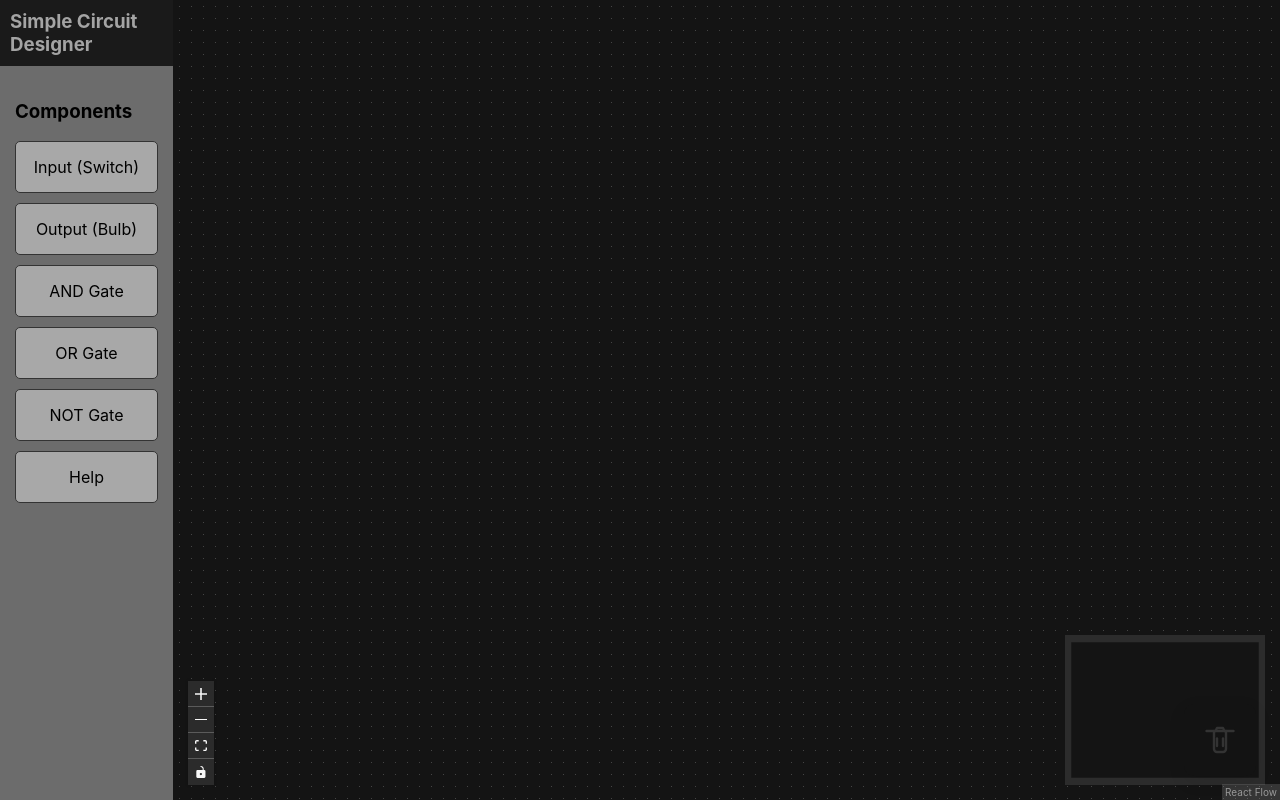
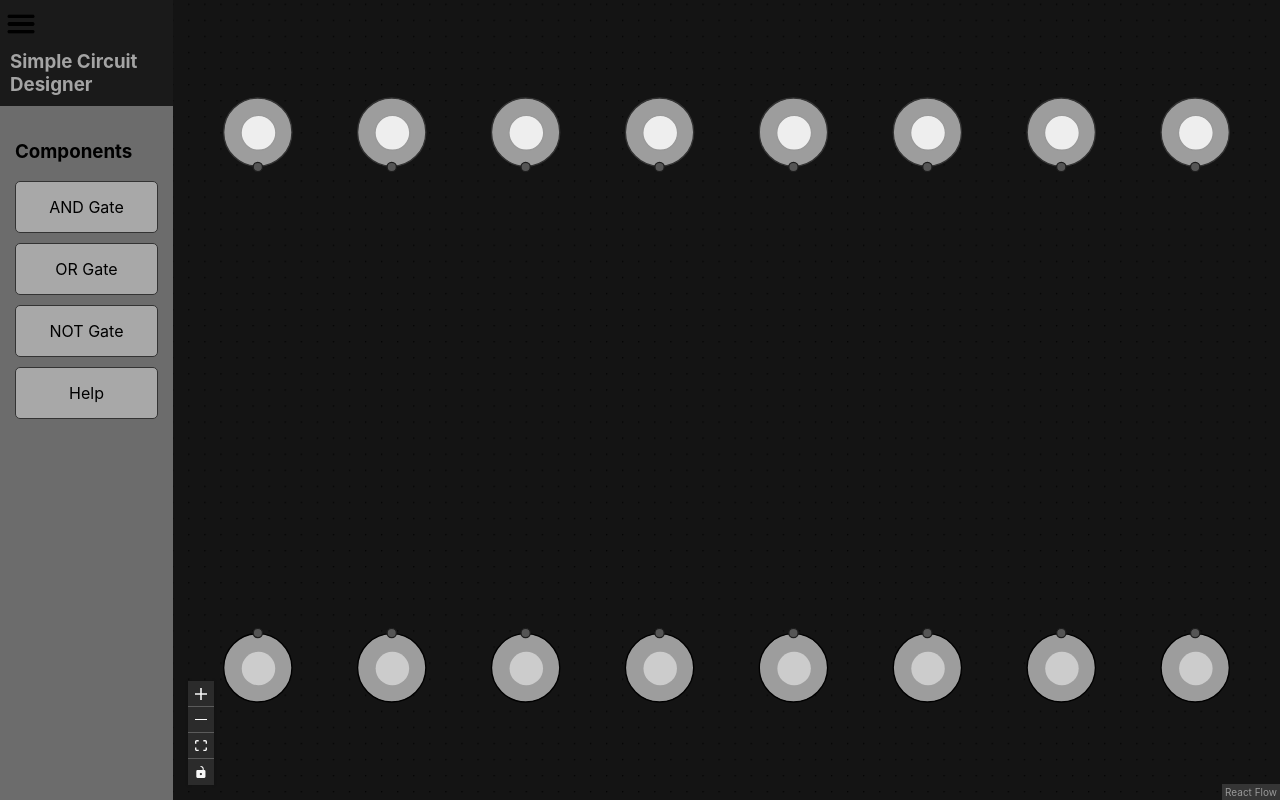
Before and after one commit to J0sh-ini/E-Circuits, a React (Vite) app: page / in a window 1280 px wide. Built offline with nearby package versions, Linux system fonts and the light colour scheme.

Commit message:
added fixed I/O and made sidebar toggle

```diff
--- a/src/CircuitBuilder.jsx
+++ b/src/CircuitBuilder.jsx
@@ -10,7 +10,7 @@ import {
   useReactFlow, // Import Hook
 } from "@xyflow/react";
 import "@xyflow/react/dist/style.css";
-
+import sideBarIcon from "./images/sideMenuIcon.png"
 import Sidebar from "./components/Sidebar";
 import AndGateNode from "./components/gates/andGate";
 import OrGateNode from "./components/gates/orGate";
@@ -22,17 +22,35 @@ import NotGateNode from "./components/gates/notGate";
 let id = 0;
 const getId = () => `dndnode_${id++}`;
 
-const initialNodes = [];
-
+const initialNodes =[];
+for(let i=1;i<9;i++)
+{
+  initialNodes.push({
+        id: "ip"+String(i),
+        type:'inputNode',
+        position:{x:100+(100*i),y:500},
+        data: {  value:0 },
+        deletable:false,
+        draggable:false,
+      });
+      initialNodes.push({
+        id: "op"+String(i),
+        type:'outputNode',
+        position:{x:100+(100*i),y:100},
+        data: {  value:0 },
+        deletable:false,
+        draggable:false,
+      });
+}
 export default function CircuitBuilder() {
   const reactFlowWrapper = useRef(null);
-  const dustbinRef = useRef(null);
+ // const dustbinRef = useRef(null);
   const [nodes, setNodes, onNodesChange] = useNodesState(initialNodes);
   const [edges, setEdges, onEdgesChange] = useEdgesState([]);
-  const [isDraggingNode, setIsDraggingNode] = useState(false);
-  const [overDustbin, setOverDustbin] = useState(false);
-  const [draggingNodeId, setDraggingNodeId] = useState(null);
-
+ // const [isDraggingNode, setIsDraggingNode] = useState(false);
+  //const [overDustbin, setOverDustbin] = useState(false);
+ // const [draggingNodeId, setDraggingNodeId] = useState(null);
+  const [sideBar,setSideBar]=useState(true);
   // 3. This hook gives us access to the React Flow instance
   const { screenToFlowPosition } = useReactFlow();
 
@@ -56,43 +74,43 @@ export default function CircuitBuilder() {
   );
 
   // Remove an edge when it's double-clicked
-  const onEdgeDoubleClick = useCallback(
-    (event, edge) => {
-      event.preventDefault();
-      setEdges((eds) => eds.filter((e) => e.id !== edge.id));
-    },
-    [setEdges]
-  );
+  // const onEdgeDoubleClick = useCallback(
+  //   (event, edge) => {
+  //     event.preventDefault();
+  //     setEdges((eds) => eds.filter((e) => e.id !== edge.id));
+  //   },
+  //   [setEdges]
+  // );
 
   // Node drag handlers for dustbin deletion
-  const onNodeDragStart = useCallback((event, node) => {
-    setIsDraggingNode(true);
-    setDraggingNodeId(node.id);
-    setOverDustbin(false);
-  }, []);
+  // const onNodeDragStart = useCallback((event, node) => {
+  //   setIsDraggingNode(true);
+  //   setDraggingNodeId(node.id);
+  //   setOverDustbin(false);
+  // }, []);
 
-  const onNodeDrag = useCallback((event, node) => {
-    if (!dustbinRef.current) return;
-    const rect = dustbinRef.current.getBoundingClientRect();
-    const x = event.clientX;
-    const y = event.clientY;
-    const over = x >= rect.left && x <= rect.right && y >= rect.top && y <= rect.bottom;
-    setOverDustbin(over);
-  }, []);
+  // const onNodeDrag = useCallback((event, node) => {
+  //   if (!dustbinRef.current) return;
+  //   const rect = dustbinRef.current.getBoundingClientRect();
+  //   const x = event.clientX;
+  //   const y = event.clientY;
+  //   const over = x >= rect.left && x <= rect.right && y >= rect.top && y <= rect.bottom;
+  //   setOverDustbin(over);
+  // }, []);
 
-  const onNodeDragStop = useCallback(
-    (event, node) => {
-      setIsDraggingNode(false);
-      if (overDustbin) {
-        // remove node and connected edges
-        setNodes((nds) => nds.filter((n) => n.id !== node.id));
-        setEdges((eds) => eds.filter((e) => e.source !== node.id && e.target !== node.id));
-      }
-      setOverDustbin(false);
-      setDraggingNodeId(null);
-    },
-    [overDustbin, setNodes, setEdges]
-  );
+  // const onNodeDragStop = useCallback(
+  //   (event, node) => {
+  //     setIsDraggingNode(false);
+  //     if (overDustbin) {
+  //       // remove node and connected edges
+  //       setNodes((nds) => nds.filter((n) => n.id !== node.id));
+  //       setEdges((eds) => eds.filter((e) => e.source !== node.id && e.target !== node.id));
+  //     }
+  //     setOverDustbin(false);
+  //     setDraggingNodeId(null);
+  //   },
+  //   [overDustbin, setNodes, setEdges]
+  // );
 
   // 4. Handle Drag Over (Allow dropping)
   const onDragOver = useCallback((event) => {
@@ -123,7 +141,7 @@ export default function CircuitBuilder() {
         id: getId(),
         type,
         position,
-        data: { label: `${type} node`, Vcc: 0 ,inputA: 0, inputB: 0 ,outputAB: 0,inputC:0,inputD:0,outputCD:0,inputE:0,inputF:0,outputEF:0,inputG:0,inputH:0,outputGH:0,GND:0 }, // Init defaults
+        data: { label: `${type} node`, pin1:0,pin2:0,pin3:0,pin4:0,pin5:0,pin6:0,pin7:0,pin8:0,pin9:0,pin10:0,pin11:0,pin12:0,pin13:0,pin14:0}, // Init defaults
       };
 
       setNodes((nds) => nds.concat(newNode));
@@ -237,10 +255,23 @@ export default function CircuitBuilder() {
   }, [edges, nodes.length, JSON.stringify(nodes.map((n) => n.data.value))]);
   // Dependency Note: We trigger this when edges change, node count changes,
   // or when an INPUT node's value changes.
-
+  function toggleSidebar()
+  {
+    setSideBar(!sideBar);
+  }
   return (
     <div style={{ display: "flex", width: "100vw", height: "100vh" }}>
-      <Sidebar />
+      <button
+      onClick={toggleSidebar}
+      style={
+        {height: "50px",
+        background: "#1a1a1a",
+        border:"none",
+        position: "absolute",
+        zIndex:10000}}>
+        <img src={sideBarIcon} style={{height: "30px"}}></img>
+        </button>
+      {sideBar && <Sidebar />}
       <div
         className="reactflow-wrapper"
         ref={reactFlowWrapper}
@@ -252,21 +283,25 @@ export default function CircuitBuilder() {
           onNodesChange={onNodesChange}
           onEdgesChange={onEdgesChange}
           onConnect={onConnect}
-          onEdgeDoubleClick={onEdgeDoubleClick}
-          onNodeDragStart={onNodeDragStart}
-          onNodeDrag={onNodeDrag}
-          onNodeDragStop={onNodeDragStop}
+          // onEdgeDoubleClick={onEdgeDoubleClick}
+          // onNodeDragStart={onNodeDragStart}
+          // onNodeDrag={onNodeDrag}
+          // onNodeDragStop={onNodeDragStop}
           onDragOver={onDragOver}
           onDrop={onDrop}
           nodeTypes={nodeTypes}
           fitView
           colorMode="dark"
+          panOnDrag={false}
+          zoomOnScroll={false}
+          zoomOnPinch={false}
+          zoomOnDoubleClick={false}
         >
           <Controls />
-          <MiniMap />
-          <Background variant="dots" gap={12} size={1} />
+        { /* <MiniMap position="Top-right"/>*/}
+          <Background color="#000000ff" gap={12} size={1} />
         </ReactFlow>
-        {/* Dustbin — appears while dragging a node */}
+        {/* Dustbin — appears while dragging a node *
         <div
           ref={dustbinRef}
           aria-hidden
@@ -296,7 +331,7 @@ export default function CircuitBuilder() {
             <path d="M14 11v5" stroke={overDustbin ? '#c00' : '#333'} strokeWidth="1.6" strokeLinecap="round"/>
             <path d="M9 6l1-2h4l1 2" stroke={overDustbin ? '#c00' : '#333'} strokeWidth="1.6" strokeLinecap="round" strokeLinejoin="round"/>
           </svg>
-        </div>
+        </div>*/}
       </div>
     </div>
   );
--- a/src/components/Sidebar.jsx
+++ b/src/components/Sidebar.jsx
@@ -20,10 +20,10 @@ export default function Sidebar() {
           background: "#1a1a1a",
           color: "#a4a4a4",
           margin: "0",
-          padding: "10px",
+          padding: "50px 10px 10px 10px",
+
         }}
-      >
-        Simple Circuit Designer
+      > Simple Circuit Designer
       </h3>
       <div
         style={{
@@ -36,7 +36,7 @@ export default function Sidebar() {
       >
         <h3>Components</h3>
 
-        {/* Draggable Input Node */}
+        {/* Draggable Input Node
         <div
           className="dndnode"
           onDragStart={(event) => onDragStart(event, "inputNode")}
@@ -46,7 +46,7 @@ export default function Sidebar() {
           Input (Switch)
         </div>
 
-        {/* Draggable Output Node */}
+        {/* Draggable Output Node *
         <div
           className="dndnode"
           onDragStart={(event) => onDragStart(event, "outputNode")}
--- a/src/components/gates/andGate.jsx
+++ b/src/components/gates/andGate.jsx
@@ -17,14 +17,14 @@ const nodeStyle = {
 
 const AndGateNode = ({ data }) => {
   // We expect the main app to pass the current state in the data object
-  const inputAVal = data.inputA || 0;
-  const inputBVal = data.inputB || 0;
-   const inputCVal = data.inputC || 0;
-  const inputDVal = data.inputD || 0;
-   const inputEVal = data.inputE || 0;
-  const inputFVal = data.inputF || 0;
-  const inputGVal = data.inputG || 0;
-  const inputHVal = data.inputH || 0;
+  const inputAVal = data.pin2 || 0;
+  const inputBVal = data.pin3 || 0;
+   const inputCVal = data.pin5 || 0;
+  const inputDVal = data.pin6 || 0;
+   const inputEVal = data.pin8 || 0;
+  const inputFVal = data.pin9 || 0;
+  const inputGVal = data.pin11 || 0;
+  const inputHVal = data.pin12 || 0;
   // Logic is technically calculated elsewhere, but we visualize it here
   const outputABVal = inputAVal && inputBVal ? 1 : 0;
 const outputCDVal = inputCVal && inputDVal ? 1 : 0;
@@ -134,8 +134,7 @@ const outputGHVal = inputGVal && inputHVal ? 1 : 0;
       <div>AND</div>
       {/* Optional: Visualizing current state for debugging */}
       <div style={{ fontSize: "0.7em", marginTop: "5px", color: "#666" }}>
-        In: {inputAVal},{inputBVal} <br />
-        Out: <strong>{outputABVal}</strong>
+        IC 7408
       </div>
 
       {/* --- OUTPUT HANDLE (Right Side) --- */}
--- a/src/components/gates/inputComponent.jsx
+++ b/src/components/gates/inputComponent.jsx
@@ -13,43 +13,43 @@ const InputNode = ({ id, data }) => {
 
   const style = {
     padding: "10px",
-    border: "1px solid #333",
-    borderRadius: "5px",
+    border: "1px solid #000000ff",
+    borderRadius: "50%",
     background: "#9d9d9dff",
     display: "flex",
-    flexDirection: "column",
     alignItems: "center",
-    minWidth: "60px",
+    justifyContent:"center",
+    height:"30px",
+    width:"30px",
+     boxShadow: isOn ? "0 0 20px #fb2424ff" : "none",
+      transition: "all 0.3s ease",
   };
 
   return (
     <div style={style}>
-      <div
-        style={{ marginBottom: "5px", fontSize: "12px", fontWeight: "bold" }}
-      >
-        INPUT
-      </div>
+
 
       {/* The Toggle Switch UI */}
       <div
         onClick={toggleSwitch}
         style={{
           cursor: "pointer",
-          padding: "5px 10px",
-          background: isOn ? "#22c55e" : "#ccc", // Green if ON
+         // padding: "10px",
+          height:"25px",
+          width:"25px",
+          background: isOn ? "#9d0000ff" : "#ccc", // Green if ON
           color: "white",
-          borderRadius: "15px",
-          fontSize: "12px",
+          borderRadius: "50%",
           userSelect: "none",
         }}
       >
-        {isOn ? "ON (1)" : "OFF (0)"}
+
       </div>
 
       {/* Source Handle (Right Side) */}
       <Handle
         type="source"
-        position={Position.Right}
+        position={Position.Top}
         style={{ background: "#555" }}
       />
     </div>
--- a/src/components/gates/outputComponent.jsx
+++ b/src/components/gates/outputComponent.jsx
@@ -11,8 +11,8 @@ const OutputNode = ({ data }) => {
     border: "1px solid #333",
     borderRadius: "50%", // Circular shape
     background: "#9d9d9dff",
-    width: "60px",
-    height: "60px",
+    width: "30px",
+    height: "30px",
     display: "flex",
     justifyContent: "center",
     alignItems: "center",
@@ -21,8 +21,8 @@ const OutputNode = ({ data }) => {
   };
 
   const bulbStyle = {
-    width: "40px",
-    height: "40px",
+    width: "25px",
+    height: "25px",
     borderRadius: "50%",
     background: isLit ? "#fbbf24" : "#eee", // Yellow if ON, Gray if OFF
     border: "1px solid #999",
@@ -33,7 +33,7 @@ const OutputNode = ({ data }) => {
       {/* Target Handle (Left Side) */}
       <Handle
         type="target"
-        position={Position.Left}
+        position={Position.Bottom}
         style={{ background: "#555" }}
       />
 
```
Also changed, not shown: src/images/sidemenuIcon.png (added).
